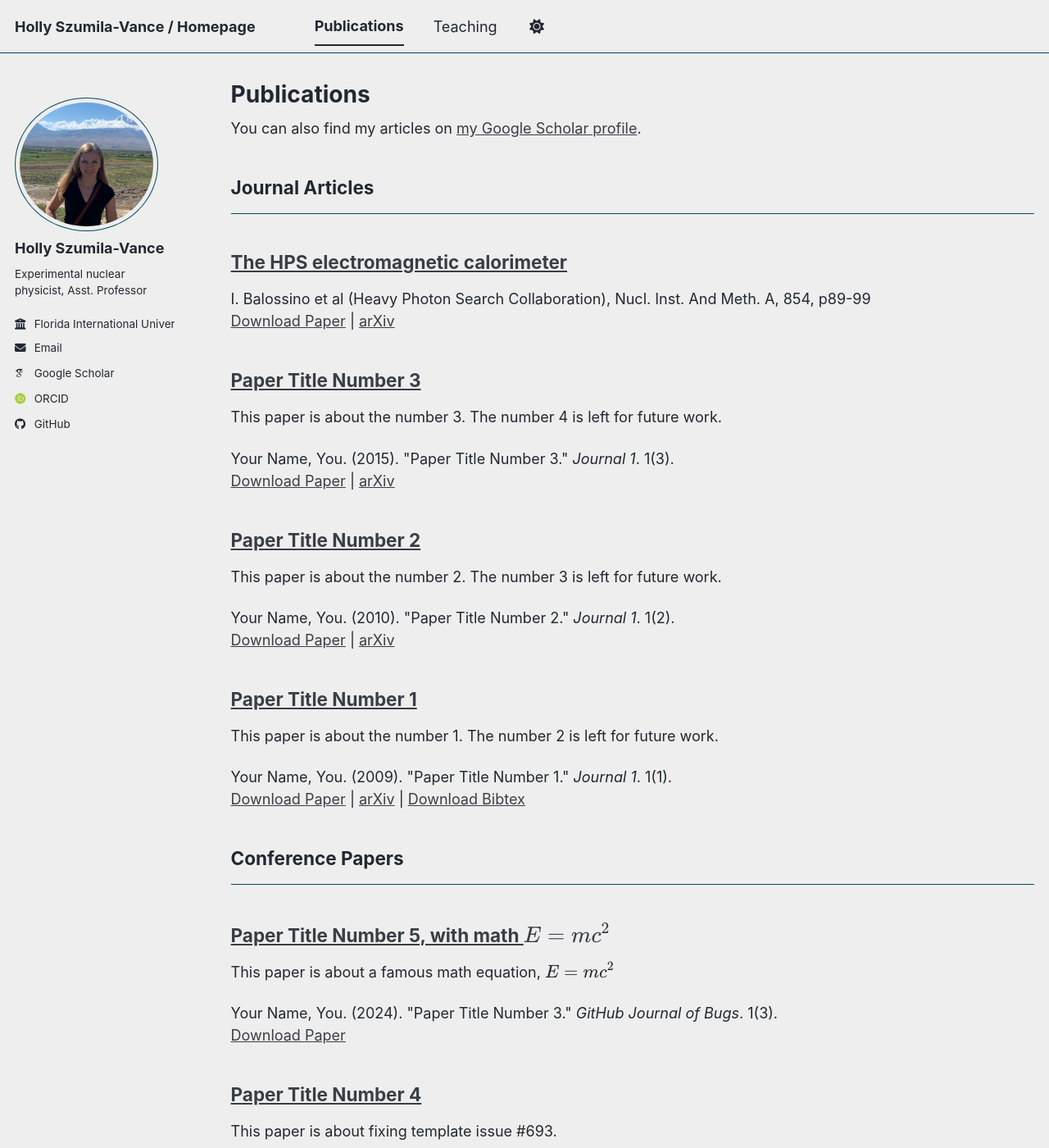
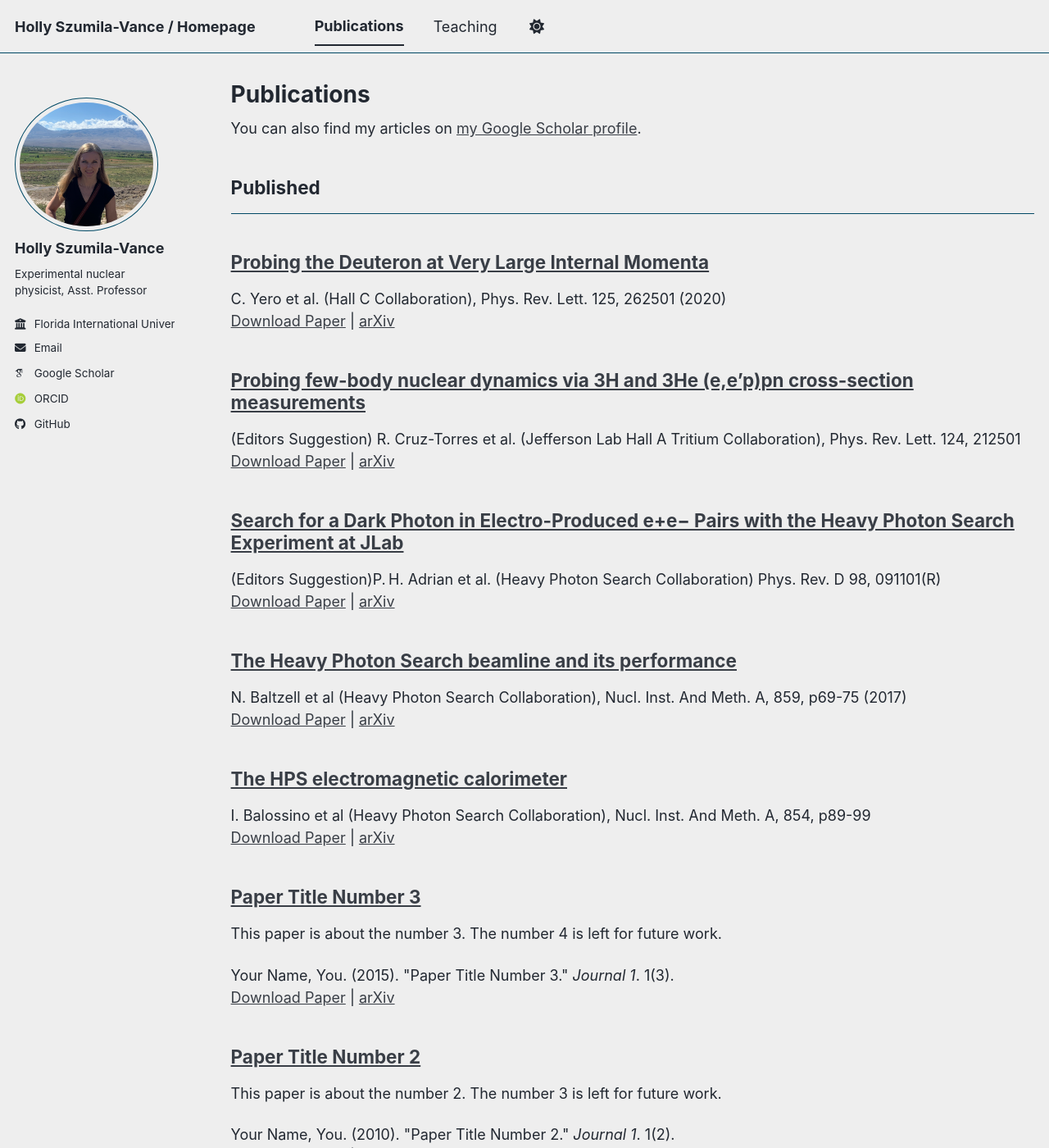
Before and after one commit to hszumila/hszumila.github.io, a Jekyll site: the page built from _pages/publications.html, in a window 1280 px wide and 1400 px high. Shown: the whole window at 82% size. Built offline with Jekyll 4.4.1, drawn with Linux system fonts in a browser that asks for light colours; some web fonts are replaced; a script bundle is joined from its source files by our own code; library files that are not in the unit come from our copies.

Commit message:
some papers

```diff
--- a/_config.yml
+++ b/_config.yml
@@ -85,9 +85,9 @@ author:
 # Publication Category - The following the list of publication categories and their headings
 publication_category:
   books:
-    title: 'Books'
+    title: 'Submitted'
   manuscripts:
-    title: 'Journal Articles'
+    title: 'Published'
   conferences:
     title: 'Conference Papers'
 
--- /dev/null
+++ b/_publications/2016-12-12-hps-beamline.md
@@ -0,0 +1,12 @@
+---
+title: "The Heavy Photon Search beamline and its performance"
+collection: publications
+category: manuscripts
+permalink: /publication/2016-10-16-hps-beamline
+excerpt: ''
+date: 2016-12-12
+venue: 'NIM A'
+slidesurl: 'https://arxiv.org/abs/1612.07821'
+paperurl: 'https://www.sciencedirect.com/science/article/pii/S0168900217304175'
+citation: 'N. Baltzell et al (Heavy Photon Search Collaboration), Nucl. Inst. And Meth. A, 859, p69-75 (2017)'
+---
--- /dev/null
+++ b/_publications/2018-07-30-hps-physicsrun.md
@@ -0,0 +1,12 @@
+---
+title: "Search for a Dark Photon in Electro-Produced e+e− Pairs with the Heavy Photon Search Experiment at JLab"
+collection: publications
+category: manuscripts
+permalink: /publication/2018-07-30
+excerpt: ''
+date: 2018-07-30
+venue: 'Phys Rev D'
+slidesurl: 'https://arxiv.org/abs/1807.11530'
+paperurl: 'https://journals.aps.org/prd/abstract/10.1103/PhysRevD.98.091101'
+citation: '(Editors Suggestion)P. H. Adrian et al. (Heavy Photon Search Collaboration) Phys. Rev. D 98, 091101(R)'
+---
--- /dev/null
+++ b/_publications/2020-01-20-3HRey.md
@@ -0,0 +1,12 @@
+---
+title: "Probing few-body nuclear dynamics via 3H and 3He (e,e'p)pn cross-section measurements"
+collection: publications
+category: manuscripts
+permalink: /publication/2020-01-20-3HRey
+excerpt: ''
+date: 2020-01-20
+venue: 'PRL'
+slidesurl: 'https://arxiv.org/abs/2001.07230'
+paperurl: 'https://journals.aps.org/prl/abstract/10.1103/PhysRevLett.124.212501'
+citation: '(Editors Suggestion) R. Cruz-Torres et al. (Jefferson Lab Hall A Tritium Collaboration), Phys. Rev. Lett. 124, 212501'
+---
--- /dev/null
+++ b/_publications/2020-08-18-deuteron.md
@@ -0,0 +1,12 @@
+---
+title: "Probing the Deuteron at Very Large Internal Momenta"
+collection: publications
+category: manuscripts
+permalink: /publication/2020-08-18
+excerpt: ''
+date: 2020-08-18
+venue: 'PRL'
+slidesurl: 'https://arxiv.org/abs/2008.08058'
+paperurl: 'https://journals.aps.org/prl/abstract/10.1103/PhysRevLett.125.262501'
+citation: 'C. Yero et al. (Hall C Collaboration), Phys. Rev. Lett. 125, 262501 (2020)'
+---
```
